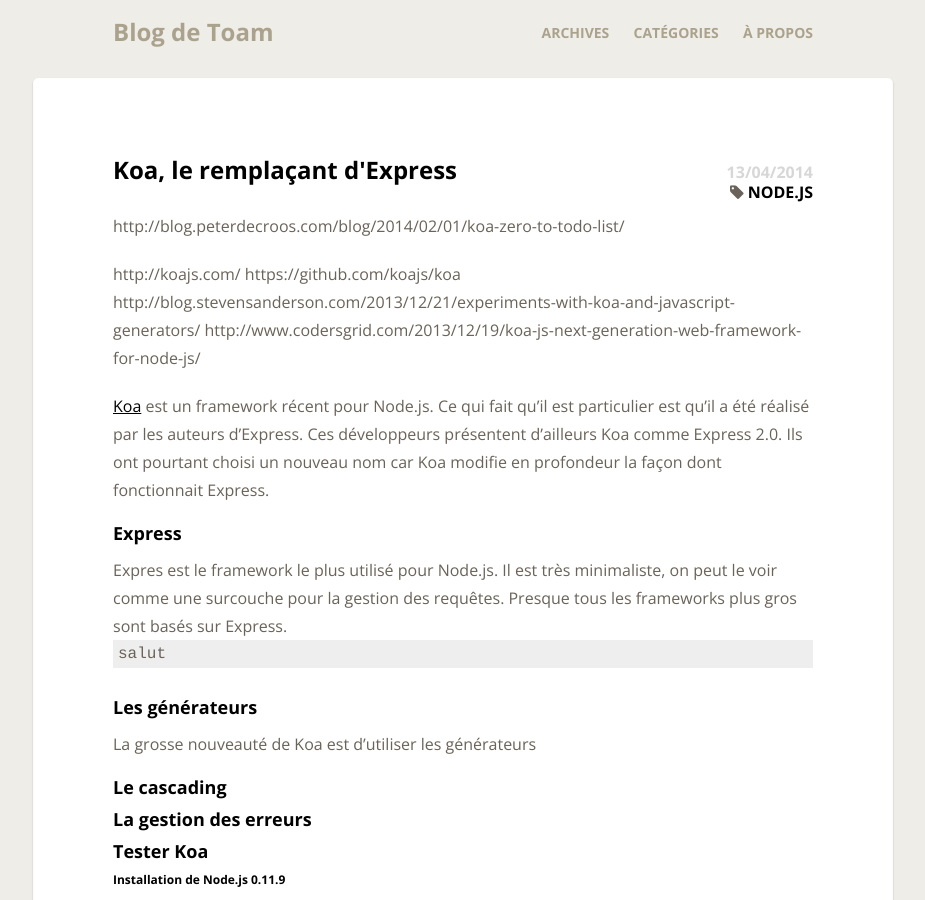
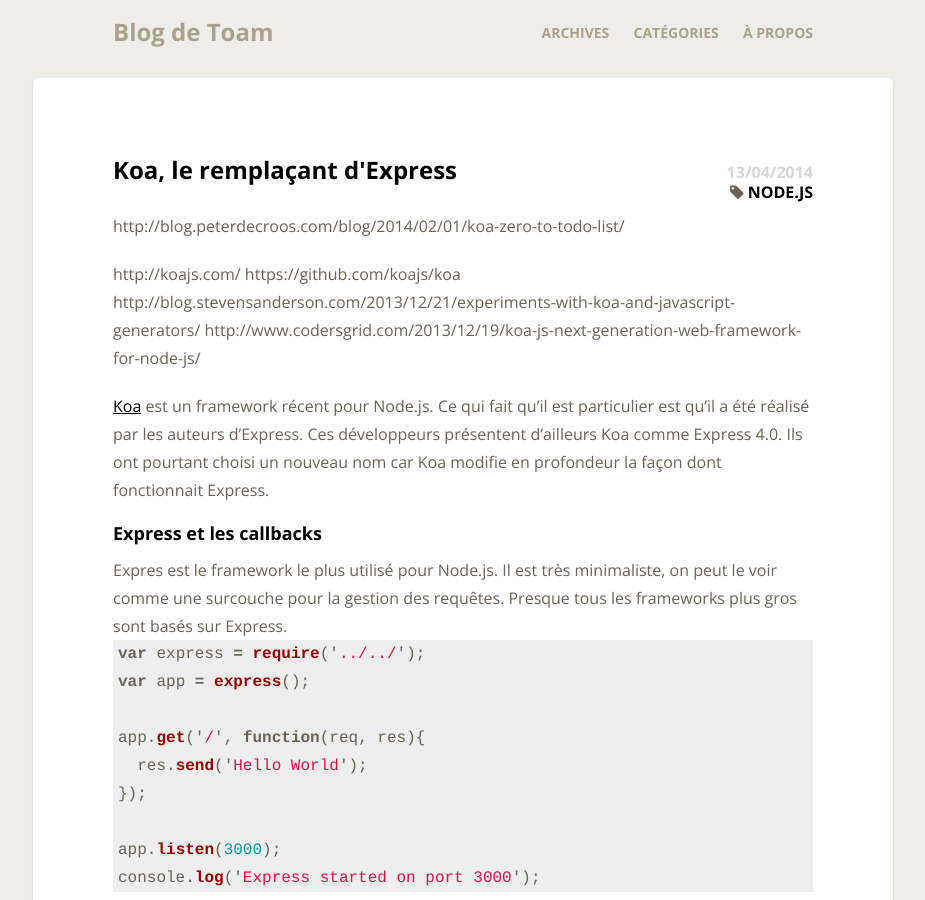
Before and after one commit to Toam/toam.fr, a Jekyll site: the page built from _posts/2014-04-13-koa-le-remplacant-express.markdown, in a window 1280 px wide and 900 px high. Shown: the whole window, without its empty margins (177-1102 px from the left). Built offline with Jekyll 4.4.1, drawn with Linux system fonts in a browser that asks for light colours; nearby versions of some CDN libraries; comment, search, counter and statistics services are not loaded.

Commit message:
Updated 2014-04-13-koa-le-remplacant-express.markdown

```diff
--- a/_posts/2014-04-13-koa-le-remplacant-express.markdown
+++ b/_posts/2014-04-13-koa-le-remplacant-express.markdown
@@ -14,16 +14,24 @@
 http://www.codersgrid.com/2013/12/19/koa-js-next-generation-web-framework-for-node-js/
 
 
-[Koa](http://koajs.com/){:target="_blank"} est un framework récent pour Node.js. Ce qui fait qu'il est particulier est qu'il a été réalisé par les auteurs d'Express. Ces développeurs présentent d'ailleurs Koa comme Express 2.0. Ils ont pourtant choisi un nouveau nom car Koa modifie en profondeur la façon dont fonctionnait Express.
+[Koa](http://koajs.com/){:target="_blank"} est un framework récent pour Node.js. Ce qui fait qu'il est particulier est qu'il a été réalisé par les auteurs d'Express. Ces développeurs présentent d'ailleurs Koa comme Express 4.0. Ils ont pourtant choisi un nouveau nom car Koa modifie en profondeur la façon dont fonctionnait Express.
 
 <!--more-->
 
-##### Express
+##### Express et les callbacks
 
 Expres est le framework le plus utilisé pour Node.js. Il est très minimaliste, on peut le voir comme une surcouche pour la gestion des requêtes. Presque tous les frameworks plus gros sont basés sur Express.
 
 {% highlight js %}
-salut
+var express = require('../../');
+var app = express();
+
+app.get('/', function(req, res){
+  res.send('Hello World');
+});
+
+app.listen(3000);
+console.log('Express started on port 3000');
 {% endhighlight %}
 
 ##### Les générateurs
```
